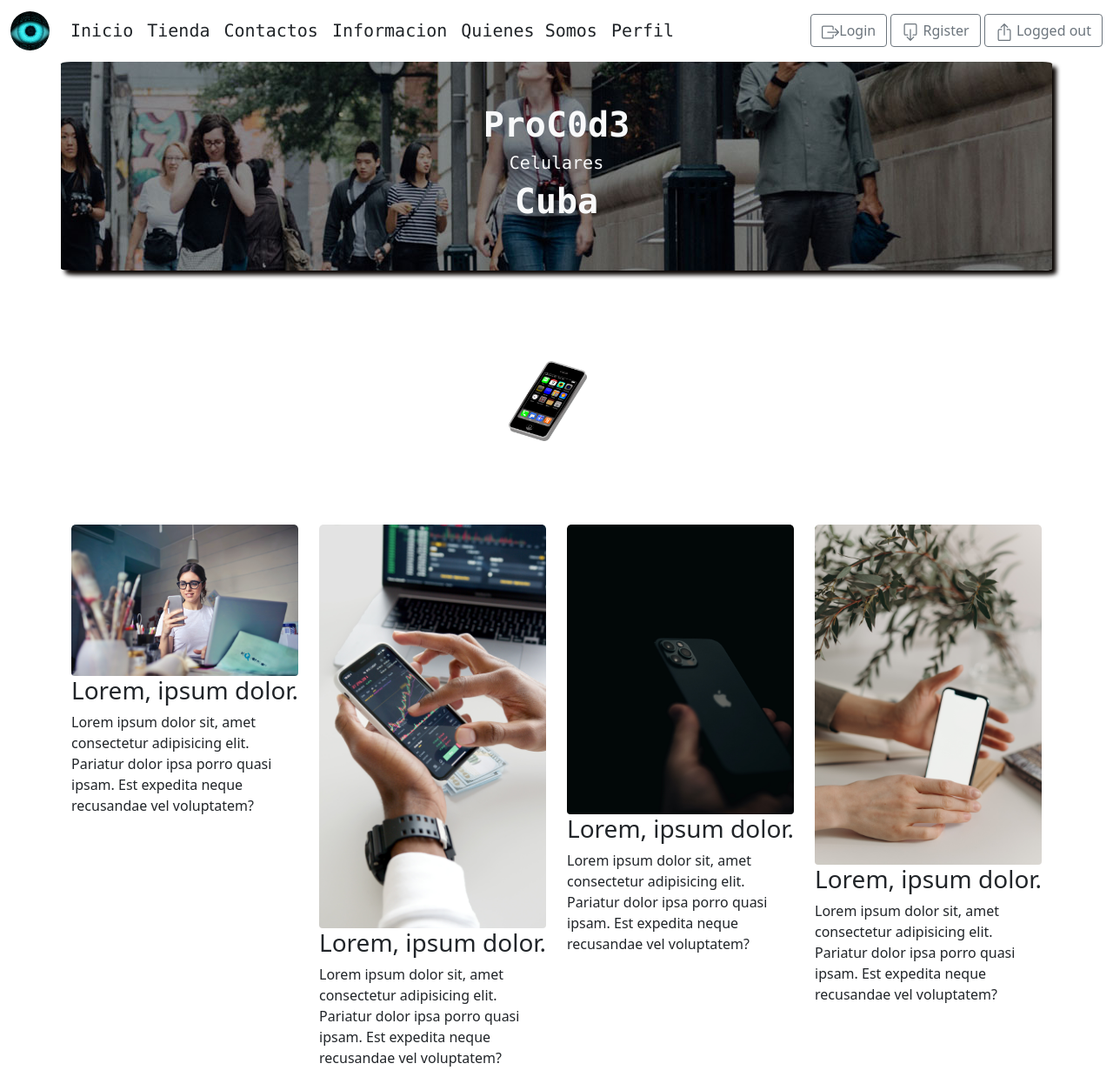
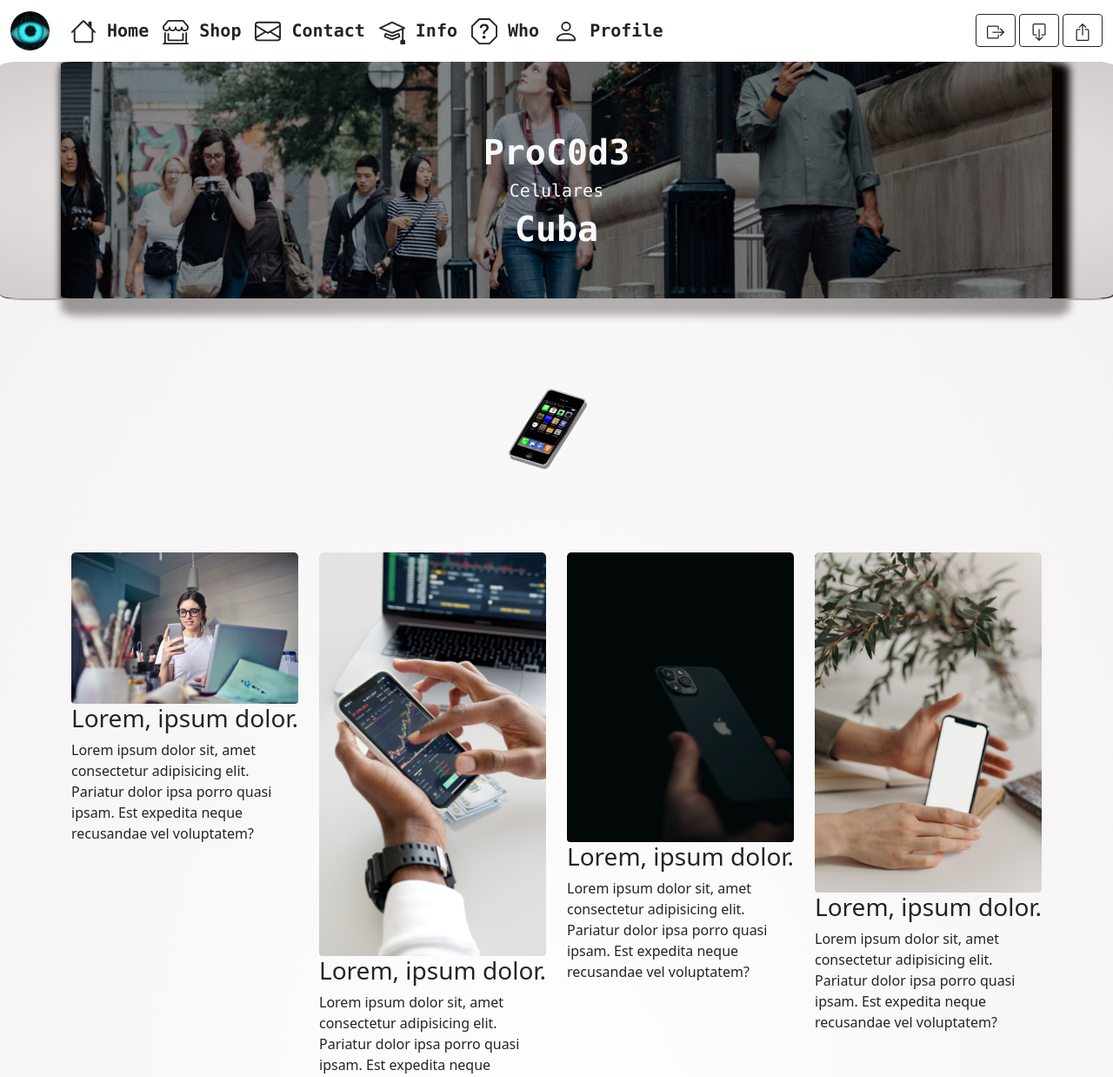
Before and after one commit to MBI-88/Procode, a Django app: page /cells/ in a window 1280 px wide. Shown: the top 1238 px of the page at 87% size. Run offline with Django 4.2, Linux system fonts and the light colour scheme; some libraries are stand-ins or nearby versions.

Commit message:
editing index styles

```diff
--- a/cells/static/procodestyle/main.css
+++ b/cells/static/procodestyle/main.css
@@ -13,32 +13,69 @@
 }
 
 
-.intro {
+.title-procode {
      background: url('../img/tapis/intro-bg.jpg') 100%;
-     box-shadow: 5px 5px 5px #080300ff;
+     box-shadow: 10px 10px 10px 10px #080300ff;
      border-radius: 1%;
+     z-index: 1000;
 }
 
+.title-procode main {
+     margin-top: 2rem;
+     animation: 1.5s cubic-bezier(0.42, 0.0, 0.58, 1.0) slidein;
+}
+
+@keyframes slidein {
+     from {
+
+          margin-top: -160px;
+     }
+     to {
+
+          margin-top: 2rem;
+     }
+}
 
 .tapis-container {
      background: rgb(255, 255, 255);
      background: -moz-radial-gradient(rgba(238, 236, 236, 0.679),rgba(9, 14, 22, 0.105));
+}
 
-
-}
 
 .social {
     background-color: #080300ff;
 }
 
 .carousel-center .carousel-item {
-     z-index: 2;
+     z-index: 1000;
      margin-left: 45%;
      overflow: hidden;
 }
 
-.link ul{
-     list-style: none;
-     margin-left: 100%;
+.footer-social {
+     background-color: bisque;
+     background: radial-gradient(rgb(157, 152, 152),rgba(202, 202, 196, 0.551));
+     border-radius: 5px;
+     box-shadow: 0px 0px 0px 5px rgba(120, 119, 120, 0.818);
 
 }
+
+.presentation-bg {
+     background-color: bisque;
+     background: radial-gradient(white,rgb(209, 203, 203));
+     box-shadow: 1px 1px 1px 1px rgba(27, 26, 25, 0.853);
+     border-radius: 2%;
+
+}
+
+.items-bg {
+     background-color: white;
+     background: radial-gradient(rgb(255, 255, 255),rgba(237, 233, 233, 0.607));
+
+}
+
+.nav-bg {
+     background-color: gray;
+     background: radial-gradient(white,rgb(17, 15, 15));
+     z-index: 1000;
+}
--- a/cells/templates/index.html
+++ b/cells/templates/index.html
@@ -11,57 +11,83 @@
     <title>Procode-{% block title %}Shop{% endblock title %}</title>
 </head>
 <body class="tapis-container container-xl-0">
-
     <!--Navbar-->
-    <nav class="navbar navbar-expand-lg navbar-light bg-transparet opacity-40" id="navbar">
+    <nav class="navbar navbar-expand-lg navbar-dark bg-white bg-gradient" id="navbar">
       <div class="container-fluid">
           <a class="navbar-brand" href="#">
             <img src=" {% static 'img/logo/logo.jpg' %} " alt="LOGO" class="rounded-circle " width="45">
           </a>
           <button class="navbar-toggler" type="button" data-bs-toggle="collapse" data-bs-target="#navbarTogglerDemo01" aria-controls="navbarTogglerDemo01" aria-expanded="false" aria-label="Toggle navigation">
-            <span class="navbar-toggler-icon  bg-light opacity-50"></span>
+            <span class="navbar-toggler-icon  bg-primary rounded"></span>
           </button>
           <div class="collapse navbar-collapse nav-hover" id="navbarTogglerDemo01">
             {% block navbar %}
                 <ul class="navbar-nav me-auto mb-2 mb-lg-0">
                   <li class="nav-item">
-                      <a class="nav-link text-dark font-monospace fs-5 active" aria-current="page" href="#">Inicio</a>
+                      <a class="nav-link text-dark font-monospace fw-bold fs-5 active" data-bs-toogle="tooltip" data-bs-html="true" title="Home" aria-current="page" href="#">
+                        <svg xmlns="http://www.w3.org/2000/svg" width="30" height="30" fill="currentColor" class="bi bi-house" viewBox="0 0 16 16">
+                          <path fill-rule="evenodd" d="M2 13.5V7h1v6.5a.5.5 0 0 0 .5.5h9a.5.5 0 0 0 .5-.5V7h1v6.5a1.5 1.5 0 0 1-1.5 1.5h-9A1.5 1.5 0 0 1 2 13.5zm11-11V6l-2-2V2.5a.5.5 0 0 1 .5-.5h1a.5.5 0 0 1 .5.5z"/>
+                          <path fill-rule="evenodd" d="M7.293 1.5a1 1 0 0 1 1.414 0l6.647 6.646a.5.5 0 0 1-.708.708L8 2.207 1.354 8.854a.5.5 0 1 1-.708-.708L7.293 1.5z"/>
+                        </svg> Home
+                      </a>
                   </li>
                   <li class="nav-item">
-                      <a class="nav-link text-dark font-monospace fs-5 active" href="#">Tienda</a>
+                      <a class="nav-link text-dark font-monospace fw-bold fs-5 active" data-bs-toogle="tooltip" data-bs-html="true" title="Shop" href="#">
+                        <svg xmlns="http://www.w3.org/2000/svg" width="30" height="30" fill="currentColor" class="bi bi-shop-window" viewBox="0 0 16 16">
+                          <path d="M2.97 1.35A1 1 0 0 1 3.73 1h8.54a1 1 0 0 1 .76.35l2.609 3.044A1.5 1.5 0 0 1 16 5.37v.255a2.375 2.375 0 0 1-4.25 1.458A2.371 2.371 0 0 1 9.875 8 2.37 2.37 0 0 1 8 7.083 2.37 2.37 0 0 1 6.125 8a2.37 2.37 0 0 1-1.875-.917A2.375 2.375 0 0 1 0 5.625V5.37a1.5 1.5 0 0 1 .361-.976l2.61-3.045zm1.78 4.275a1.375 1.375 0 0 0 2.75 0 .5.5 0 0 1 1 0 1.375 1.375 0 0 0 2.75 0 .5.5 0 0 1 1 0 1.375 1.375 0 1 0 2.75 0V5.37a.5.5 0 0 0-.12-.325L12.27 2H3.73L1.12 5.045A.5.5 0 0 0 1 5.37v.255a1.375 1.375 0 0 0 2.75 0 .5.5 0 0 1 1 0zM1.5 8.5A.5.5 0 0 1 2 9v6h12V9a.5.5 0 0 1 1 0v6h.5a.5.5 0 0 1 0 1H.5a.5.5 0 0 1 0-1H1V9a.5.5 0 0 1 .5-.5zm2 .5a.5.5 0 0 1 .5.5V13h8V9.5a.5.5 0 0 1 1 0V13a1 1 0 0 1-1 1H4a1 1 0 0 1-1-1V9.5a.5.5 0 0 1 .5-.5z"/>
+                        </svg>
+                        Shop</a>
                   </li>
                   <li class="nav-item">
-                      <a class="nav-link text-dark font-monospace fs-5 active" href="#">Contactos</a>
+                      <a class="nav-link text-dark font-monospace fw-bold fs-5 active" data-bs-toogle="tooltip" data-bs-html="true" title="Contact" href="#">
+                        <svg xmlns="http://www.w3.org/2000/svg" width="30" height="30" fill="currentColor" class="bi bi-envelope" viewBox="0 0 16 16">
+                          <path d="M0 4a2 2 0 0 1 2-2h12a2 2 0 0 1 2 2v8a2 2 0 0 1-2 2H2a2 2 0 0 1-2-2V4Zm2-1a1 1 0 0 0-1 1v.217l7 4.2 7-4.2V4a1 1 0 0 0-1-1H2Zm13 2.383-4.708 2.825L15 11.105V5.383Zm-.034 6.876-5.64-3.471L8 9.583l-1.326-.795-5.64 3.47A1 1 0 0 0 2 13h12a1 1 0 0 0 .966-.741ZM1 11.105l4.708-2.897L1 5.383v5.722Z"/>
+                        </svg>
+                        Contact</a>
                   </li>
                   <li class="nav-item">
-                      <a class="nav-link text-dark font-monospace fs-5 active" href="#">Informacion</a>
+                      <a class="nav-link text-dark font-monospace fw-bold fs-5 active" data-bs-toogle="tooltip" data-bs-html="true" title="Information" href="#">
+                        <svg xmlns="http://www.w3.org/2000/svg" width="30" height="30" fill="currentColor" class="bi bi-mortarboard" viewBox="0 0 16 16">
+                          <path d="M8.211 2.047a.5.5 0 0 0-.422 0l-7.5 3.5a.5.5 0 0 0 .025.917l7.5 3a.5.5 0 0 0 .372 0L14 7.14V13a1 1 0 0 0-1 1v2h3v-2a1 1 0 0 0-1-1V6.739l.686-.275a.5.5 0 0 0 .025-.917l-7.5-3.5ZM8 8.46 1.758 5.965 8 3.052l6.242 2.913L8 8.46Z"/>
+                          <path d="M4.176 9.032a.5.5 0 0 0-.656.327l-.5 1.7a.5.5 0 0 0 .294.605l4.5 1.8a.5.5 0 0 0 .372 0l4.5-1.8a.5.5 0 0 0 .294-.605l-.5-1.7a.5.5 0 0 0-.656-.327L8 10.466 4.176 9.032Zm-.068 1.873.22-.748 3.496 1.311a.5.5 0 0 0 .352 0l3.496-1.311.22.748L8 12.46l-3.892-1.556Z"/>
+                        </svg>
+                        Info</a>
                   </li>
                   <li class="nav-item">
-                    <a class="nav-link text-dark font-monospace fs-5 active" href="#">Quienes Somos</a>
+                    <a class="nav-link text-dark font-monospace fw-bold fs-5 active" data-bs-toogle="tooltip" data-bs-html="true" title="Who we are" href="#">
+                      <svg xmlns="http://www.w3.org/2000/svg" width="30" height="30" fill="currentColor" class="bi bi-question-octagon" viewBox="0 0 16 16">
+                        <path d="M4.54.146A.5.5 0 0 1 4.893 0h6.214a.5.5 0 0 1 .353.146l4.394 4.394a.5.5 0 0 1 .146.353v6.214a.5.5 0 0 1-.146.353l-4.394 4.394a.5.5 0 0 1-.353.146H4.893a.5.5 0 0 1-.353-.146L.146 11.46A.5.5 0 0 1 0 11.107V4.893a.5.5 0 0 1 .146-.353L4.54.146zM5.1 1 1 5.1v5.8L5.1 15h5.8l4.1-4.1V5.1L10.9 1H5.1z"/>
+                        <path d="M5.255 5.786a.237.237 0 0 0 .241.247h.825c.138 0 .248-.113.266-.25.09-.656.54-1.134 1.342-1.134.686 0 1.314.343 1.314 1.168 0 .635-.374.927-.965 1.371-.673.489-1.206 1.06-1.168 1.987l.003.217a.25.25 0 0 0 .25.246h.811a.25.25 0 0 0 .25-.25v-.105c0-.718.273-.927 1.01-1.486.609-.463 1.244-.977 1.244-2.056 0-1.511-1.276-2.241-2.673-2.241-1.267 0-2.655.59-2.75 2.286zm1.557 5.763c0 .533.425.927 1.01.927.609 0 1.028-.394 1.028-.927 0-.552-.42-.94-1.029-.94-.584 0-1.009.388-1.009.94z"/>
+                      </svg>
+                      Who</a>
                   </li>
                   <li class="nav-item">
-                    <a class="nav-link text-dark font-monospace fs-5 active" href="#">Perfil</a>
+                    <a class="nav-link text-dark font-monospace fw-bold fs-5 active" data-bs-toogle="tooltip" data-bs-html="true" title="Profile" href="#">
+                      <svg xmlns="http://www.w3.org/2000/svg" width="30" height="30" fill="currentColor" class="bi bi-person" viewBox="0 0 16 16">
+                        <path d="M8 8a3 3 0 1 0 0-6 3 3 0 0 0 0 6zm2-3a2 2 0 1 1-4 0 2 2 0 0 1 4 0zm4 8c0 1-1 1-1 1H3s-1 0-1-1 1-4 6-4 6 3 6 4zm-1-.004c-.001-.246-.154-.986-.832-1.664C11.516 10.68 10.289 10 8 10c-2.29 0-3.516.68-4.168 1.332-.678.678-.83 1.418-.832 1.664h10z"/>
+                      </svg>
+                      Profile</a>
                   </li>
                 </ul>
             {% endblock navbar %}
             <div class="d-flex pl-5 d-md-block">
-              <a href="#" class="btn btn-outline-secondary" data-bs-toogle="tooltip" data-bs-html="true" title="Login">
+              <a href="#" class="btn btn-outline-dark" data-bs-toogle="tooltip" data-bs-html="true" title="Login">
                 <svg xmlns="http://www.w3.org/2000/svg" width="20" height="20" fill="currentColor" class="bi bi-box-arrow-right" viewBox="0 0 16 16">
                   <path fill-rule="evenodd" d="M10 12.5a.5.5 0 0 1-.5.5h-8a.5.5 0 0 1-.5-.5v-9a.5.5 0 0 1 .5-.5h8a.5.5 0 0 1 .5.5v2a.5.5 0 0 0 1 0v-2A1.5 1.5 0 0 0 9.5 2h-8A1.5 1.5 0 0 0 0 3.5v9A1.5 1.5 0 0 0 1.5 14h8a1.5 1.5 0 0 0 1.5-1.5v-2a.5.5 0 0 0-1 0v2z"/>
                   <path fill-rule="evenodd" d="M15.854 8.354a.5.5 0 0 0 0-.708l-3-3a.5.5 0 0 0-.708.708L14.293 7.5H5.5a.5.5 0 0 0 0 1h8.793l-2.147 2.146a.5.5 0 0 0 .708.708l3-3z"/>
-                </svg>Login
+                </svg>
               </a>
-              <a href="#" class="btn btn-outline-secondary" data-bs-toogle="tooltip" data-bs-html="true" title="Registrarse">
+              <a href="#" class="btn btn-outline-dark" data-bs-toogle="tooltip" data-bs-html="true" title="Registrarse">
                 <svg xmlns="http://www.w3.org/2000/svg" width="20" height="20" fill="currentColor" class="bi bi-box-arrow-down" viewBox="0 0 16 16">
                   <path fill-rule="evenodd" d="M3.5 10a.5.5 0 0 1-.5-.5v-8a.5.5 0 0 1 .5-.5h9a.5.5 0 0 1 .5.5v8a.5.5 0 0 1-.5.5h-2a.5.5 0 0 0 0 1h2A1.5 1.5 0 0 0 14 9.5v-8A1.5 1.5 0 0 0 12.5 0h-9A1.5 1.5 0 0 0 2 1.5v8A1.5 1.5 0 0 0 3.5 11h2a.5.5 0 0 0 0-1h-2z"/>
                   <path fill-rule="evenodd" d="M7.646 15.854a.5.5 0 0 0 .708 0l3-3a.5.5 0 0 0-.708-.708L8.5 14.293V5.5a.5.5 0 0 0-1 0v8.793l-2.146-2.147a.5.5 0 0 0-.708.708l3 3z"/>
-                </svg> Rgister
+                </svg>
               </a>
-              <a href="#" class="btn btn-outline-secondary" data-bs-toogle="tooltip" data-bs-html="true" title="Logged out">
+              <a href="#" class="btn btn-outline-dark" data-bs-toogle="tooltip" data-bs-html="true" title="Logged out">
                 <svg xmlns="http://www.w3.org/2000/svg" width="20" height="20" fill="currentColor" class="bi bi-box-arrow-up" viewBox="0 0 16 16">
                   <path fill-rule="evenodd" d="M3.5 6a.5.5 0 0 0-.5.5v8a.5.5 0 0 0 .5.5h9a.5.5 0 0 0 .5-.5v-8a.5.5 0 0 0-.5-.5h-2a.5.5 0 0 1 0-1h2A1.5 1.5 0 0 1 14 6.5v8a1.5 1.5 0 0 1-1.5 1.5h-9A1.5 1.5 0 0 1 2 14.5v-8A1.5 1.5 0 0 1 3.5 5h2a.5.5 0 0 1 0 1h-2z"/>
                   <path fill-rule="evenodd" d="M7.646.146a.5.5 0 0 1 .708 0l3 3a.5.5 0 0 1-.708.708L8.5 1.707V10.5a.5.5 0 0 1-1 0V1.707L5.354 3.854a.5.5 0 1 1-.708-.708l3-3z"/>
-                </svg> Logged out
+                </svg>
               </a>
             </div>
           </div>
@@ -69,19 +95,21 @@
     </nav>
 
     <!--Content variable-->
-    <div class="container-lg pt-5 pb-5 intro text-light">
+    <div class="presentation-bg">
+      <div class="container-lg pt-5 pb-5 title-procode text-light">
         <main>
           <h1 class="text-center font-monospace fw-bold fs-10">ProC0d3</h1>
           <h2 class="text-center font-monospace fs-5" >Celulares</h2>
           <h1 class="text-center font-monospace fw-bold fs-10">Cuba</h1>
         </main>
       </div>
+    </div>
+   <div class="items-bg">
       <div class="container-sm pt-5 " id="content">
         {% block content %}
-
               <!--Carousel-->
               <div class="container-lg pt-5 pb-4">
-                <div id="mainSlider" class="carousel slide   pt-2 pb-5" data-bs-ride="carousel">
+                <div id="mainSlider" class="carousel slide pt-2 pb-5" data-bs-ride="carousel">
                   <div class="carousel-inner carousel-center">
                     <div class="carousel-item active">
                       <img src=" {% static 'img/carousel/iphone.png' %} " class="d-block img-fluid rounded" width="90"  alt="...">
@@ -126,10 +154,10 @@
               </div>
         {% endblock content %}
       </div>
-
+   </div>
     <!--Footer-->
-    <hr>
-    <div class="container-lg pt-5 pb-5 bg-dark bg-gradient text-light">
+    <div class="footer-social">
+      <div class="container-lg pt-5 pb-5  text-dark">
         <p class="text-center font-monospace fw-bold fs-5">Copyright © 2022 ProC0d3|Team</p>
         <div class="d-flex bd-heighlight">
             <div class="p-2 flex-fill bd-highlight">
@@ -156,8 +184,7 @@
         </div>
       </div>
 
-    <!--Footer-->
-
+    </div>
 
     <!--Scripts-->
     <script src=" {% static 'bootstrap_js/bootstrap.bundle.min.js' %} "></script>
```
Lines whose indentation alone changed are shown as unchanged.
